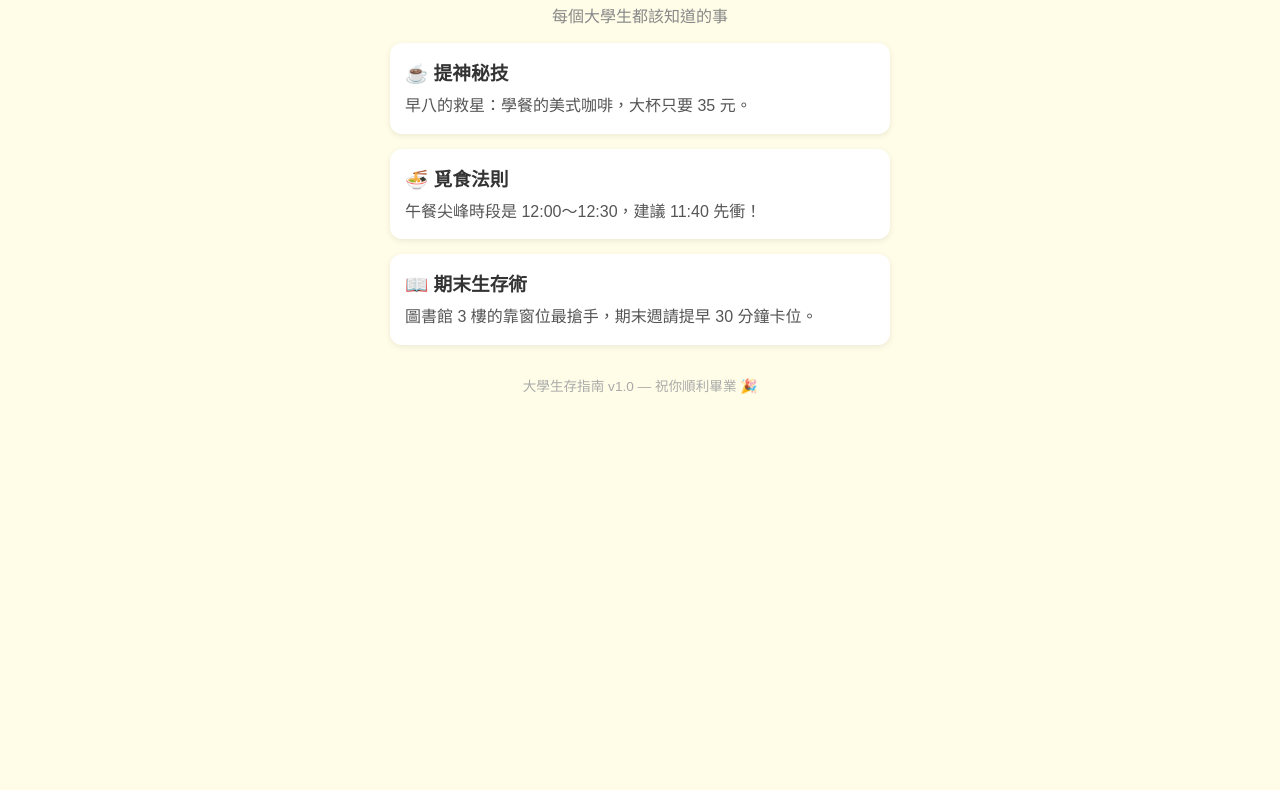
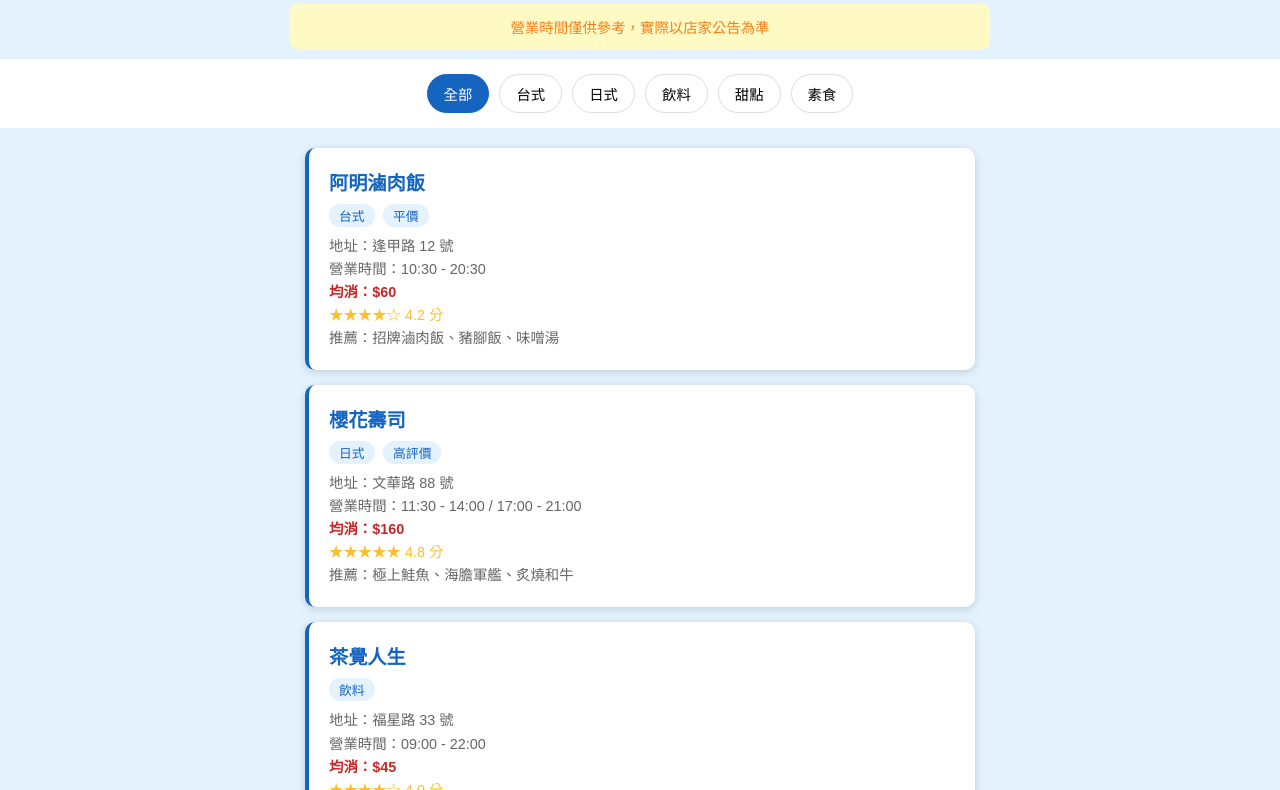
Before and after one commit to qi5332106-cmd/w5-demo-2, a plain HTML site: page index.html in a window 1280 px wide. Shown: the part 118-908 px from the top of the page. Before the commit the page ends 800 px from the top, so only its background shows below. Drawn offline with Linux system fonts and the light colour scheme.

Commit message:
Add files via upload

```diff
--- a/index.html
+++ b/index.html
@@ -3,64 +3,211 @@
 <head>
     <meta charset="UTF-8">
     <meta name="viewport" content="width=device-width, initial-scale=1.0">
-    <title>大學生存指南</title>
+    <title>逢甲美食地圖</title>
     <style>
+        * { margin: 0; padding: 0; box-sizing: border-box; }
+
         body {
             font-family: "Microsoft JhengHei", Arial, sans-serif;
-            max-width: 500px;
-            margin: 30px auto;
-            padding: 20px;
-            background-color: #fffde7;
+            background-color: #e3f2fd;
             color: #333;
         }
-        h1 {
+
+        header {
+            background-color: #1565c0;
+            padding: 20px;
             text-align: center;
-            font-size: 1.6em;
+            border-bottom: 2px solid #0d47a1;
         }
-        .tip {
+
+        header h1 {
+            color: #ffffff;
+            font-size: 1.8em;
+        }
+
+        header p {
+            color: #bbdefb;
+            margin-top: 5px;
+        }
+
+        .filter-bar {
+            display: flex;
+            justify-content: center;
+            gap: 10px;
+            padding: 15px;
             background-color: #fff;
+            flex-wrap: wrap;
+        }
+
+        .filter-bar button {
+            padding: 8px 16px;
+            border: 1px solid #ddd;
+            border-radius: 20px;
+            background-color: #fff;
+            cursor: pointer;
+            font-size: 0.9em;
+        }
+
+        .filter-bar button.active {
+            background-color: #1565c0;
+            color: #fff;
+            border-color: #1565c0;
+        }
+
+        .restaurant-list {
+            max-width: 700px;
+            margin: 20px auto;
+            padding: 0 15px;
+        }
+
+        .restaurant-card {
+            background-color: #fff;
+            border-radius: 10px;
+            padding: 20px;
+            margin-bottom: 15px;
+            box-shadow: 0 2px 8px rgba(0,0,0,0.15);
+            border-left: 4px solid #1565c0;
+        }
+
+        .restaurant-card h2 {
+            font-size: 1.2em;
+            color: #1565c0;
+        }
+
+        .restaurant-card .tag {
+            display: inline-block;
+            background-color: #e3f2fd;
+            color: #1565c0;
+            padding: 2px 10px;
             border-radius: 12px;
-            padding: 15px;
-            margin: 15px 0;
-            box-shadow: 0 2px 6px rgba(0,0,0,0.08);
+            font-size: 0.8em;
+            margin: 8px 4px 8px 0;
         }
-        .tip h3 {
-            margin: 0 0 8px 0;
-        }
-        .tip p {
-            margin: 0;
-            color: #555;
+
+        .restaurant-card .details {
+            color: #666;
+            font-size: 0.9em;
             line-height: 1.6;
         }
-        .footer {
+
+        .restaurant-card .price {
+            font-weight: bold;
+            color: #c62828;
+        }
+
+        .restaurant-card .rating {
+            color: #fbc02d;
+        }
+
+        .notice {
+            max-width: 700px;
+            margin: 10px auto;
+            padding: 12px 15px;
+            background-color: #fff9c4;
+            border-radius: 8px;
             text-align: center;
+            font-size: 0.9em;
+            color: #f57f17;
+        }
+
+        footer {
+            text-align: center;
+            padding: 20px;
             color: #aaa;
-            margin-top: 30px;
             font-size: 0.85em;
         }
     </style>
 </head>
 <body>
-    <h1>🎓 大學生存指南</h1>
-    <p style="text-align:center; color:#888;">每個大學生都該知道的事</p>
 
-    <div class="tip">
-        <h3>☕ 提神秘技</h3>
-        <p>早八的救星：學餐的美式咖啡，大杯只要 35 元。</p>
+    <header>
+        <h1>逢甲美食地圖</h1>
+        <p>精選校園周邊高評價店家</p>
+    </header>
+
+    <div class="notice">
+        營業時間僅供參考，實際以店家公告為準
     </div>
 
-    <div class="tip">
-        <h3>🍜 覓食法則</h3>
-        <p>午餐尖峰時段是 12:00～12:30，建議 11:40 先衝！</p>
+    <div class="filter-bar">
+        <button class="active">全部</button>
+        <button>台式</button>
+        <button>日式</button>
+        <button>飲料</button>
+        <button>甜點</button>
+        <button>素食</button>
     </div>
 
-    <div class="tip">
-        <h3>📖 期末生存術</h3>
-        <p>圖書館 3 樓的靠窗位最搶手，期末週請提早 30 分鐘卡位。</p>
+    <div class="restaurant-list">
+
+        <div class="restaurant-card">
+            <h2>阿明滷肉飯</h2>
+            <span class="tag">台式</span>
+            <span class="tag">平價</span>
+            <div class="details">
+                <p>地址：逢甲路 12 號</p>
+                <p>營業時間：10:30 - 20:30</p>
+                <p class="price">均消：$60</p>
+                <p class="rating">★★★★☆ 4.2 分</p>
+                <p>推薦：招牌滷肉飯、豬腳飯、味噌湯</p>
+            </div>
+        </div>
+
+        <div class="restaurant-card">
+            <h2>櫻花壽司</h2>
+            <span class="tag">日式</span>
+            <span class="tag">高評價</span>
+            <div class="details">
+                <p>地址：文華路 88 號</p>
+                <p>營業時間：11:30 - 14:00 / 17:00 - 21:00</p>
+                <p class="price">均消：$160</p>
+                <p class="rating">★★★★★ 4.8 分</p>
+                <p>推薦：極上鮭魚、海膽軍艦、炙燒和牛</p>
+            </div>
+        </div>
+
+        <div class="restaurant-card">
+            <h2>茶覺人生</h2>
+            <span class="tag">飲料</span>
+            <div class="details">
+                <p>地址：福星路 33 號</p>
+                <p>營業時間：09:00 - 22:00</p>
+                <p class="price">均消：$45</p>
+                <p class="rating">★★★★☆ 4.0 分</p>
+                <p>推薦：鮮奶茶、冬瓜檸檬、芋頭牛奶</p>
+            </div>
+        </div>
+
+        <div class="restaurant-card">
+            <h2>甜時光</h2>
+            <span class="tag">甜點</span>
+            <div class="details">
+                <p>地址：西安街 7 號</p>
+                <p>營業時間：12:00 - 19:00（週一公休）</p>
+                <p class="price">均消：$100</p>
+                <p class="rating">★★★★★ 4.5 分</p>
+                <p>推薦：伯爵千層、焦糖烤布蕾、生巧克力塔</p>
+            </div>
+        </div>
+
+        <div class="restaurant-card">
+            <h2>綠光蔬食</h2>
+            <span class="tag">素食</span>
+            <span class="tag">健康</span>
+            <div class="details">
+                <p>地址：西屯路 120 號</p>
+                <p>營業時間：11:00 - 20:00</p>
+                <p class="price">均消：$85</p>
+                <p class="rating">★★★★☆ 4.1 分</p>
+                <p>推薦：蔬菜咖哩、豆腐排飯、五穀沙拉</p>
+            </div>
+        </div>
+
     </div>
 
-    <div class="footer">
-        <p>大學生存指南 v1.0 — 祝你順利畢業 🎉</p>
-    </div>
+    <footer>
+        <p>逢甲美食地圖 &copy; 2025 — 由進階程式設計課程製作</p>
+    </footer>
+
 </body>
 </html>
```
